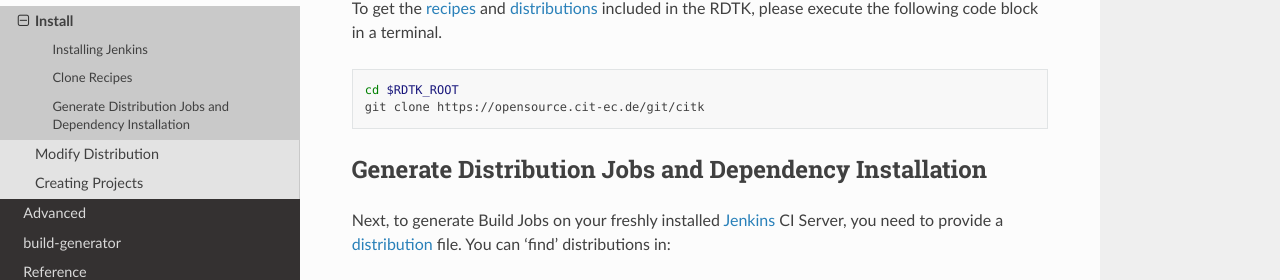
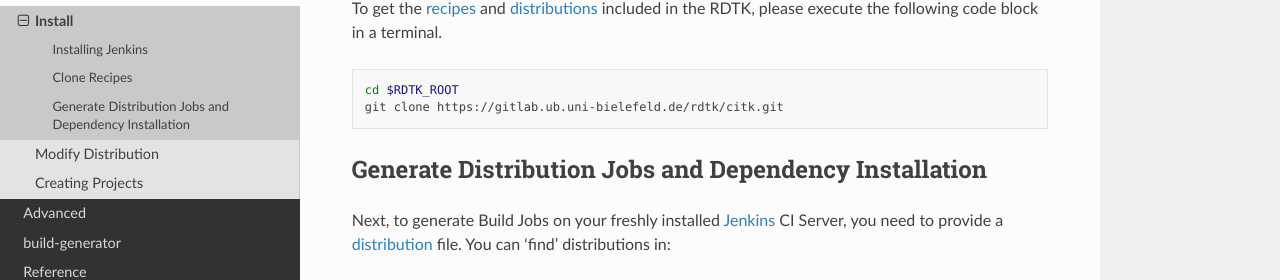
Before and after one commit to RDTK/documentation, a Sphinx documentation site: the page built from source/getting_started/install.rst, in a window 1280 px wide and 900 px high, scrolled down 1034 px. Shown: the part 160-440 px from the top of the window. Built offline with Sphinx 7.4.7 and the Read the Docs theme 2.0.0, drawn with Linux system fonts in a browser that asks for light colours; some of the changed lines change nothing that is shown.

Commit message:
getting_started/install: change citk repository url

```diff
--- a/source/getting_started/install.rst
+++ b/source/getting_started/install.rst
@@ -63,7 +63,7 @@ following code block in a terminal.
 .. code-block:: bash
 
    cd $RDTK_ROOT
-   git clone https://opensource.cit-ec.de/git/citk
+   git clone https://gitlab.ub.uni-bielefeld.de/rdtk/citk.git
 
 
 Generate Distribution Jobs and Dependency Installation
@@ -87,7 +87,7 @@ in:
    ls
 
 As an example we will generate all build jobs for the ``build-generator-nightly.distribution``
-`(source) <https://opensource.cit-ec.de/projects/citk/repository/revisions/master/entry/distributions/build-generator-experiments.distribution>`_ and the required platform dependencies.
+`(source) <https://gitlab.ub.uni-bielefeld.de/rdtk/citk/-/blob/master/distributions/build-generator-nightly.distribution>`_ and the required platform dependencies.
 
 .. code-block:: bash
 
```
